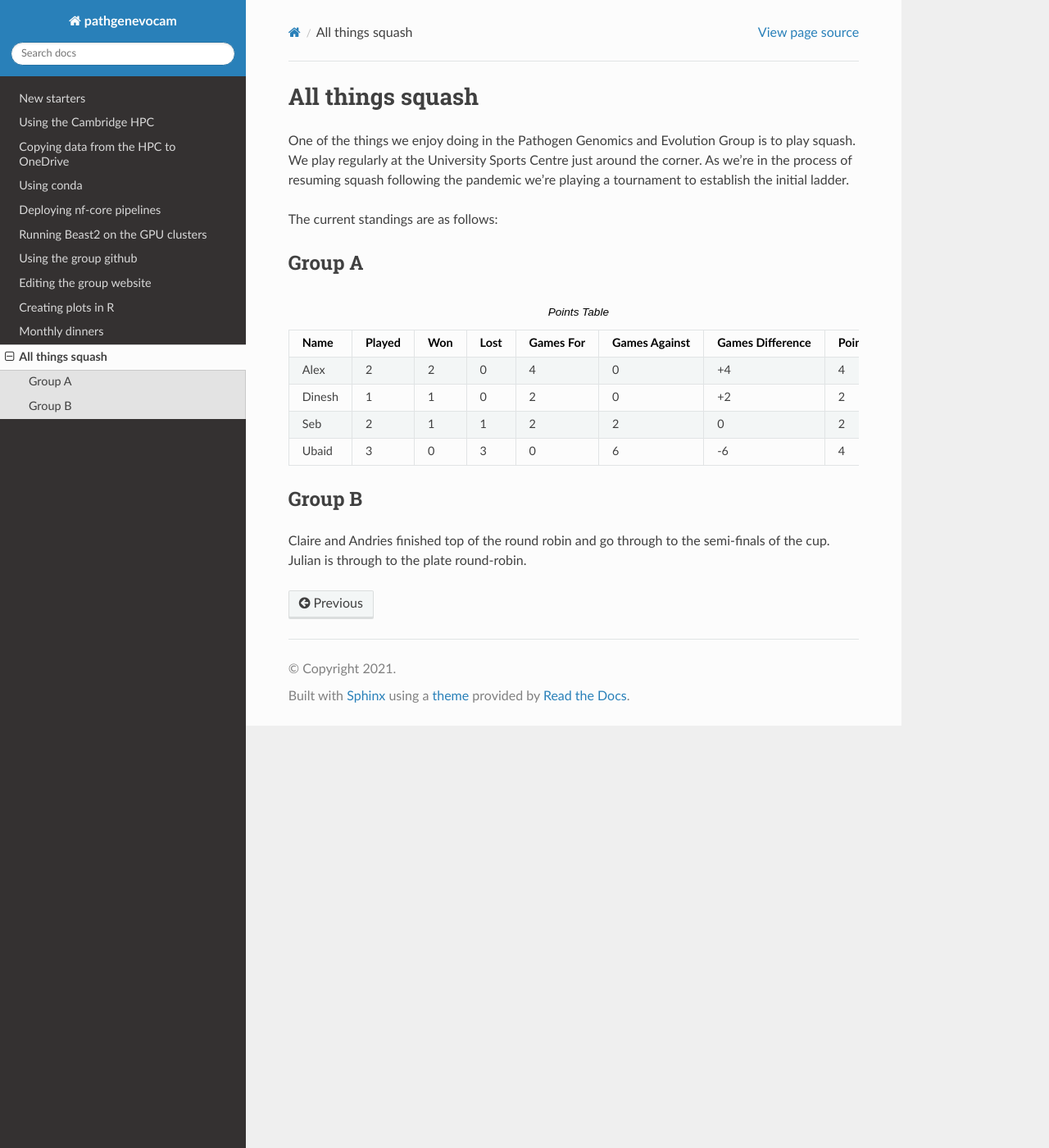
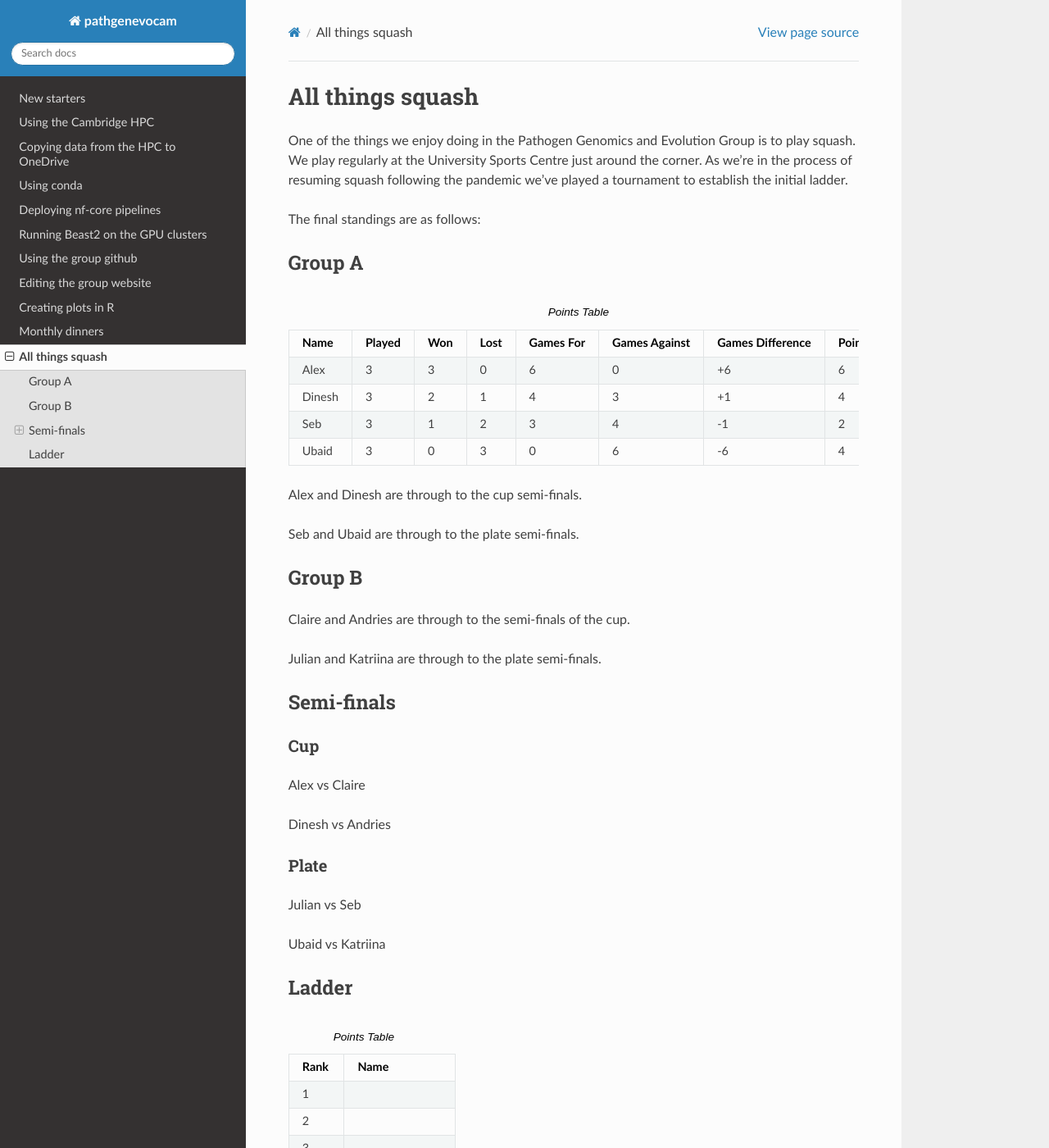
Before and after one commit to pathgenevocam/readthedocs, a Sphinx documentation site: the page built from docs/source/squash.rst, in a window 1280 px wide and 1400 px high. Shown: the whole window at 82% size. Built offline with Sphinx 7.4.7 and the Read the Docs theme 2.0.0, drawn with Linux system fonts in a browser that asks for light colours; some of the changed text lies outside the part shown.

Commit message:
edit squash page

```diff
--- a/docs/source/squash.rst
+++ b/docs/source/squash.rst
@@ -3,9 +3,9 @@ All things squash
 
 One of the things we enjoy doing in the Pathogen Genomics and Evolution Group is to play squash.
 We play regularly at the University Sports Centre just around the corner.  As we're in the process
-of resuming squash following the pandemic we're playing a tournament to establish the initial ladder.
+of resuming squash following the pandemic we've played a tournament to establish the initial ladder.
 
-The current standings are as follows:
+The final standings are as follows:
 
 Group A
 -------
@@ -23,28 +23,28 @@ Group A
      - Games Difference
      - Points
    * - Alex
-     - 2
-     - 2
+     - 3
+     - 3
      - 0
-     - 4
+     - 6
      - 0
-     - +4
-     - 4
+     - +6
+     - 6
    * - Dinesh
-     - 1
-     - 1
-     - 0
-     - 2
-     - 0
-     - +2
-     - 2
-   * - Seb
+     - 3
      - 2
      - 1
+     - 4
+     - 3
+     - +1
+     - 4
+   * - Seb
+     - 3
      - 1
      - 2
-     - 2
-     - 0
+     - 3
+     - 4
+     - -1
      - 2
    * - Ubaid
      - 3
@@ -55,8 +55,58 @@ Group A
      - -6
      - 4
 
+Alex and Dinesh are through to the cup semi-finals.
+
+Seb and Ubaid are through to the plate semi-finals.
+
 Group B
 -------
 
-Claire and Andries finished top of the round robin and go through to the semi-finals of the cup.
-Julian is through to the plate round-robin.
+Claire and Andries are through to the semi-finals of the cup.
+
+Julian and Katriina are through to the plate semi-finals.
+
+Semi-finals
+-----------
+
+Cup
+^^^
+
+Alex vs Claire
+
+Dinesh vs Andries
+
+Plate
+^^^^^
+
+Julian vs Seb
+
+Ubaid vs Katriina
+
+Ladder
+------
+
+.. list-table:: Points Table
+   :widths: 25 50
+   :header-rows: 1
+
+   * - Rank
+     - Name
+   * - 1
+     -
+   * - 2
+     -
+   * - 3
+     -
+   * - 4
+     -
+   * - 5
+     -
+   * - 6
+     -
+   * - 7
+     -
+   * - 8
+     -
+   * - 9
+     - Ibrahim (injured)
```
